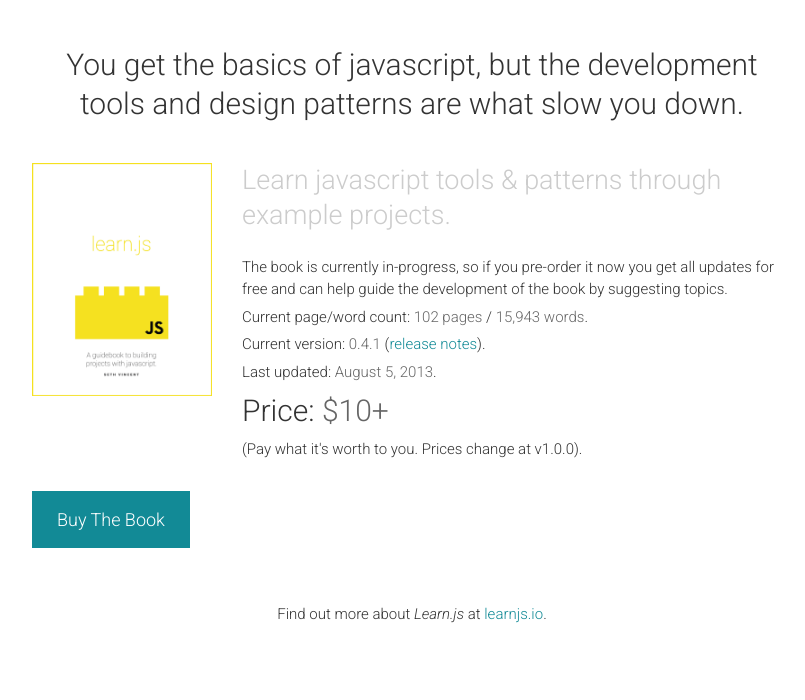
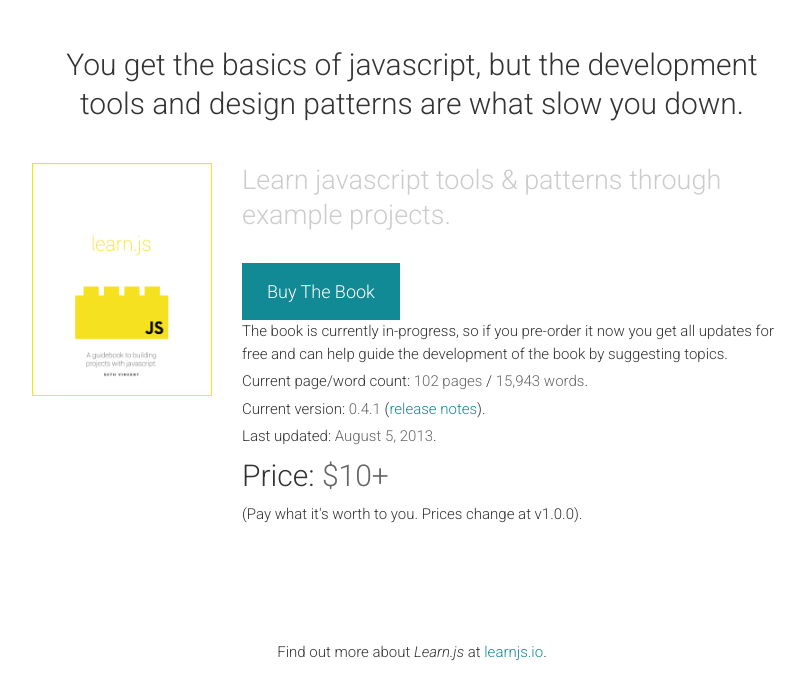
Before and after one commit to learn-js/learn-js.github.com, a Jekyll site: the page built from embed/index.html, in a window 1280 px wide. Shown: the top 700 px of the page, without its empty margins (228-1033 px from the left). Built offline with Jekyll 4.4.1, drawn with Linux system fonts in a browser that asks for light colours.

Commit message:
margin, button changes

```diff
--- a/embed/index.html
+++ b/embed/index.html
@@ -23,17 +23,18 @@
   <div class="container">
     <div class="inner-wrapper">
       <h1>You get the basics of javascript, but the development tools and design patterns are what slow you down.</h1>
-      <img id="main-cover" src="{{ site.basurl }}/img/learnjs-cover-800x1035.gif" style="width:180px;">
+      <img id="main-cover" src="{{ site.basurl }}/img/learnjs-cover-800x1035.gif" style="width:180px; margin-bottom: 230px;">
       <h2>Learn javascript tools & patterns through example projects.</h2>
+      <div class="button-wrapper">
+        <a href="http://gum.co/learnjs/x3v6ugy1" class="button">Buy The Book</a>
+      </div>
       <p>The book is currently in-progress, so if you pre-order it now you get all updates for free and can help guide the development of the book by suggesting topics.</p>
       <p>Current page/word count: <b>102 pages</b> / <b>15,943 words</b>.</p>
       <p>Current version: <b>0.4.1</b> (<a href="{{ site.basurl }}/releases/v0.4.1">release notes</a>).</p>
       <p>Last updated: <b>August 5, 2013</b>.</p>
       <p class="price">Price: <b>$10+</b></p>
       <p>(Pay what it's worth to you. Prices change at v1.0.0).</p>
-      <div class="button-wrapper">
-        <a href="http://gum.co/learnjs/x3v6ugy1" class="button">Buy The Book</a>
-      </div>
+
     </div>
   </div>
 </section>
```
